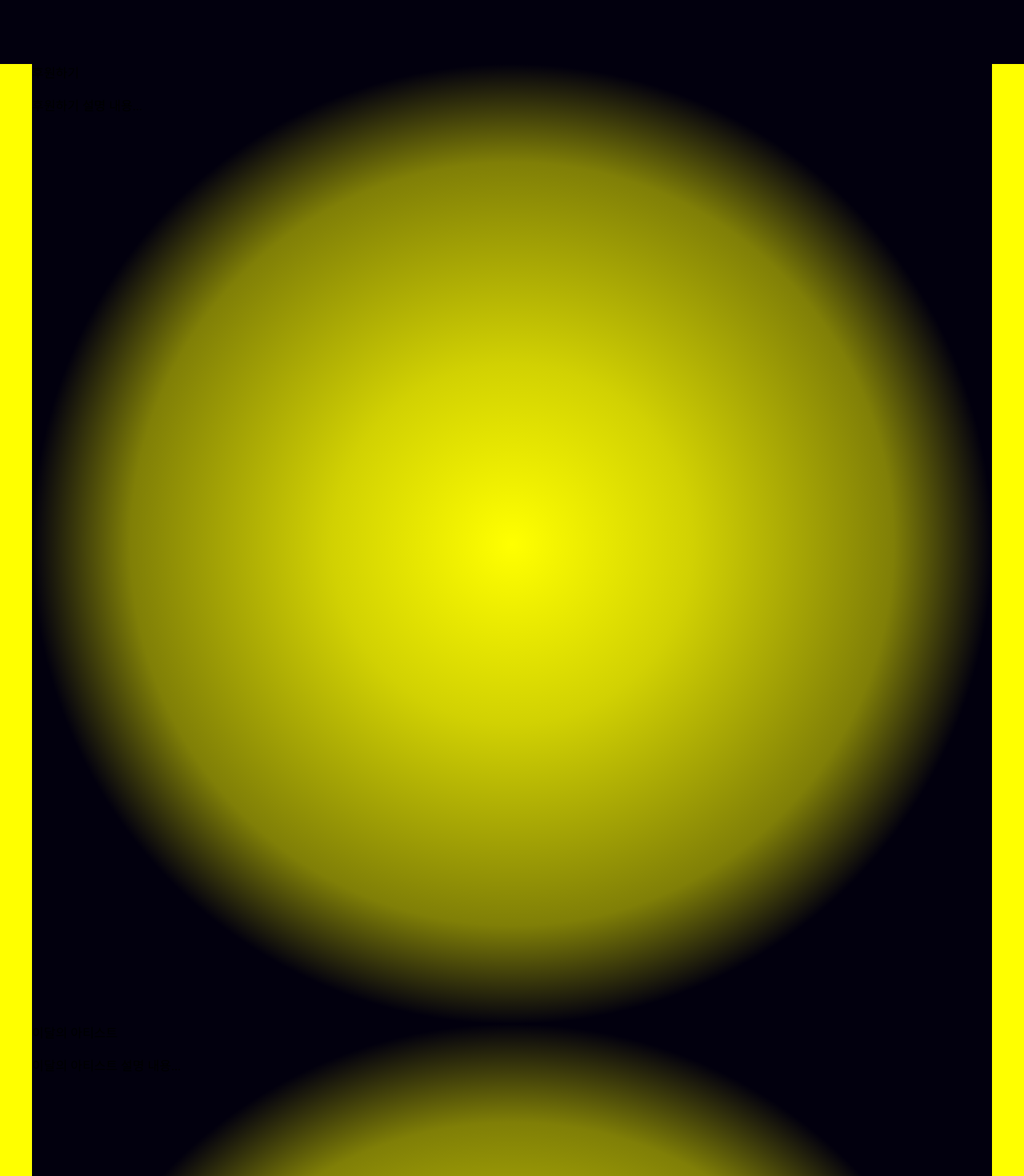
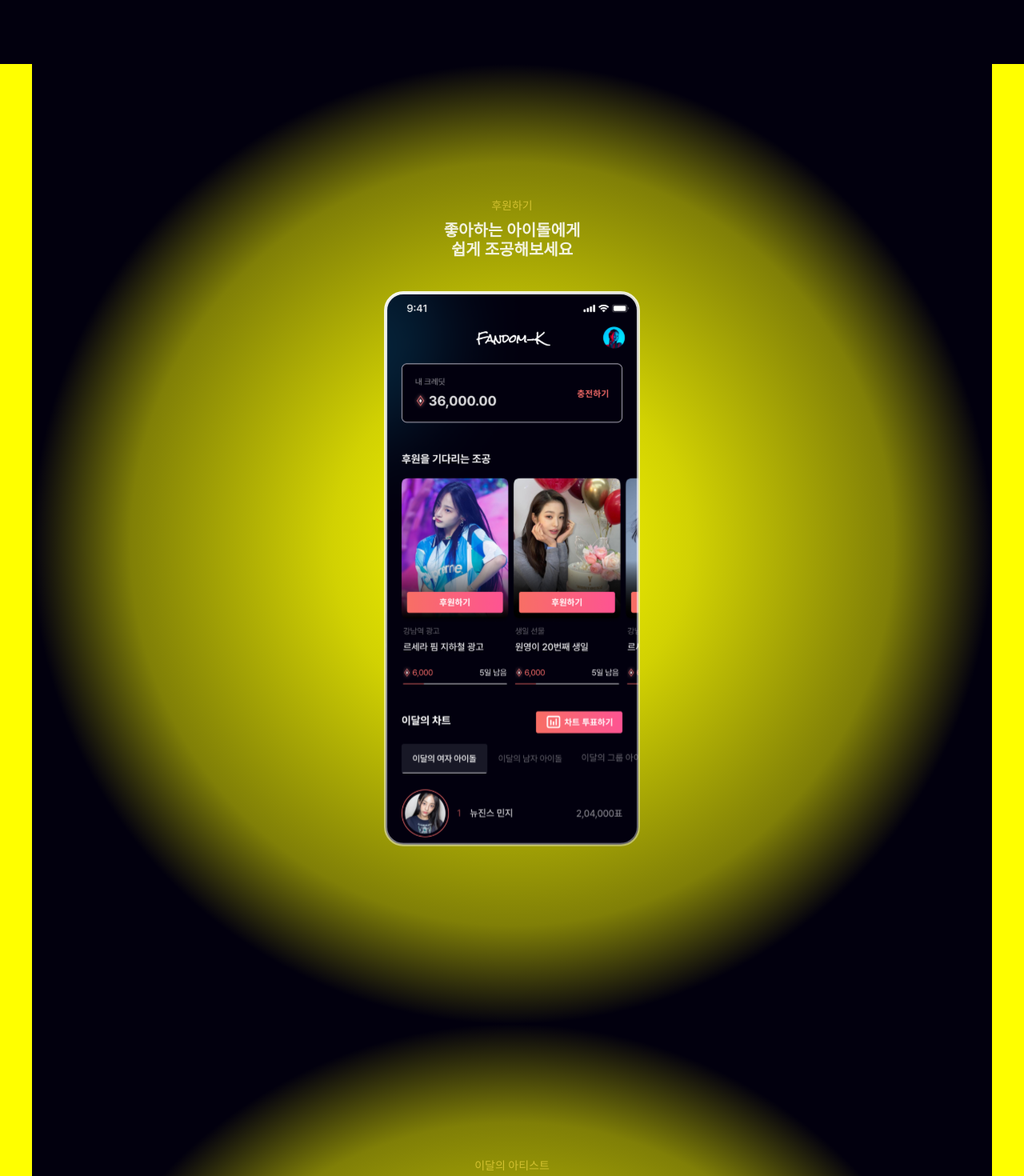
Before and after one commit to Codeit-Sprint-6-Part-2-Team-9/frontend, a React (Vite) app: page / in a window 1280 px wide. Shown: the part 1000-2470 px from the top of the page at 80% size. Built offline with nearby package versions, Linux system fonts and the light colour scheme.

Commit message:
feat: 설명 텍스트 추가

```diff
--- a/src/pages/home-page/HomePage.jsx
+++ b/src/pages/home-page/HomePage.jsx
@@ -2,6 +2,9 @@ import { Link } from 'react-router-dom';
 import theme from '../../theme';
 import logoimg from '../../assets/logo.svg';
 import introimg from '../../assets/introimg.svg';
+import donatemobile from '../../assets/donatemobile.svg';
+import mypagemobile from '../../assets/mypagemobile.svg';
+import votemobile from '../../assets/votemobile.svg';
 import Container from './Container';
 import Buttons from '../../components/Buttons';
 import classes from './HomePage.module.css';
@@ -42,20 +45,61 @@ const HomePage = () => {
       <section className={classes.description}>
         <div className={classes.descriptionSection}>
           <div className={classes.backgroundGradient}>
-            <div>후원하기</div>
-            <p>후원하기 설명 내용...</p>
+            <div className={classes.mobileLeft}>
+              <div className={`${classes.descriptionTitle} ${classes.r63}`}>
+                후원하기
+              </div>
+              <div className={classes.descriptionText}>
+                좋아하는 아이돌에게
+                <br />
+                쉽게 조공해보세요
+              </div>
+            </div>
+            <img
+              className={classes.mobile}
+              src={donatemobile}
+              alt="후원 이미지"
+            />
           </div>
         </div>
+
         <div className={classes.descriptionSection}>
           <div className={classes.backgroundGradient}>
-            <div>이달의 아티스트</div>
-            <p>이달의 아티스트 설명 내용...</p>
+            <div className={classes.mobileRight}>
+              <div className={`${classes.descriptionTitle} ${classes.l50}`}>
+                이달의 아티스트
+              </div>
+              <div className={classes.descriptionText}>
+                내 아티스트에게 1등의
+                <br />
+                영예를 선물하세요
+              </div>
+            </div>
+            <img
+              className={classes.mobile}
+              src={votemobile}
+              alt="투표 이미지"
+            />
           </div>
         </div>
+
         <div className={classes.descriptionSection}>
           <div className={classes.backgroundGradient}>
-            <div>나만의 아티스트</div>
-            <p>나만의 아티스트 설명 내용...</p>
+            <div className={classes.mobileLeft}>
+              <div className={`${classes.descriptionTitle} ${classes.r50}`}>
+                나만의 아티스트
+              </div>
+              <div className={classes.descriptionText}>
+                좋아하는 아티스트들의
+                <br />
+                소식을 모아보세요
+              </div>
+            </div>
+            <img
+              className={classes.mobile}
+              src={mypagemobile}
+              alt="마이페이지 이미지"
+            />
           </div>
         </div>
       </section>
--- a/src/pages/home-page/HomePage.module.css
+++ b/src/pages/home-page/HomePage.module.css
@@ -219,3 +219,131 @@
     background: yellow;
   }
 }
+
+.mobile {
+  display: flex;
+  width: 240px;
+  height: 520.25px;
+  margin: 120px auto;
+}
+
+@media (min-width: 768px) {
+  .mobile {
+    width: 200px;
+    height: 433.54px;
+    margin: 140px auto;
+  }
+}
+
+@media (min-width: 1280px) {
+  .mobile {
+    width: 320px;
+    height: 693.66px;
+    margin: 220px auto;
+  }
+}
+
+.descriptionTitle {
+  position: relative;
+  display: flex;
+  justify-content: center;
+  top: 76px;
+  font-family: Pretendard;
+  font-size: 14px;
+  font-weight: 500;
+  line-height: 16.71px;
+  color: #d2c030;
+}
+
+@media (min-width: 768px) {
+  .descriptionTitle {
+    top: 100px;
+  }
+}
+
+@media (min-width: 1280px) {
+  .descriptionTitle {
+    top: 170px;
+  }
+}
+
+.descriptionText {
+  position: relative;
+  display: flex;
+  justify-content: center;
+  top: 80px;
+  font-family: Pretendard;
+  font-size: 20px;
+  font-weight: 700;
+  line-height: 23.87px;
+  color: #ffffffde;
+}
+
+@media (min-width: 768px) {
+  .descriptionText {
+    text-align: center;
+    top: 110px;
+  }
+}
+
+@media (min-width: 1280px) {
+  .descriptionText {
+    top: 180px;
+  }
+}
+
+.mobileLeft {
+  text-align: left;
+  position: relative;
+  right: 63px;
+}
+
+@media (min-width: 768px) {
+  .mobileLeft {
+    text-align: center;
+    right: auto;
+  }
+}
+
+.mobileRight {
+  text-align: right;
+  position: relative;
+  left: 63px;
+}
+
+@media (min-width: 768px) {
+  .mobileRight {
+    text-align: center;
+    left: auto;
+  }
+}
+
+.r63 {
+  right: 63px;
+}
+
+@media (min-width: 768px) {
+  .r63 {
+    right: auto;
+  }
+}
+
+.l50 {
+  left: 50px;
+}
+
+@media (min-width: 768px) {
+  .l50 {
+    left: auto;
+  }
+}
+
+.r50 {
+  right: 50px;
+}
+
+@media (min-width: 768px) {
+  .r50 {
+    right: auto;
+  }
+}
```
